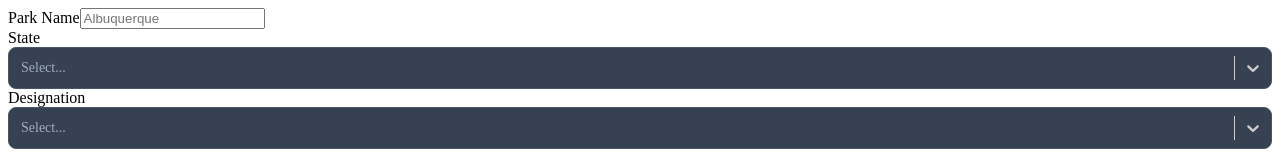
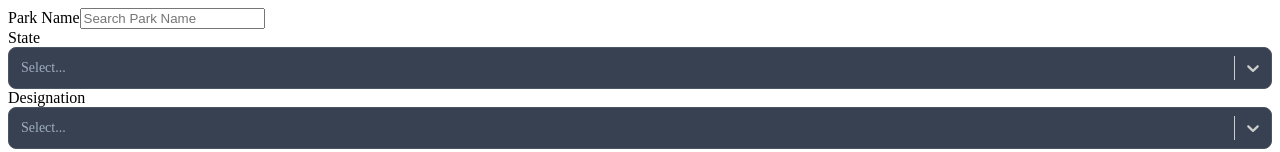
Before and after one commit to Mark-Mulligan/t3-outdoor-adventures, a Next.js app: page / in a window 1280 px wide. Shown: the top 152 px of the page. Built offline with nearby package versions, Linux system fonts and the light colour scheme; no server answers; the database is empty.

Commit message:
removed console log

```diff
--- a/src/pages/index.tsx
+++ b/src/pages/index.tsx
@@ -188,7 +188,6 @@ const Home: NextPage<IProps> = ({ parks }) => {
     }
 
     if (parkNameQuery) {
-      console.log("this ran");
       filteredParks = filteredParks.filter((park) => {
         return park.fullname.toLowerCase().includes(parkNameQuery.toLowerCase());
       });
@@ -221,7 +220,7 @@ const Home: NextPage<IProps> = ({ parks }) => {
               onChange={handleParkNameChange}
               className="bg-gray-700 border border-gray-600 text-sm rounded-lg block w-full p-2.5 placeholder-gray-400 text-white focus:ring-blue-500 focus:border-blue-500"
               type="text"
-              placeholder="Albuquerque"
+              placeholder="Search Park Name"
             />
           </div>
           <div className="w-full md:w-1/3 px-3 mb-6 md:mb-0">
```
